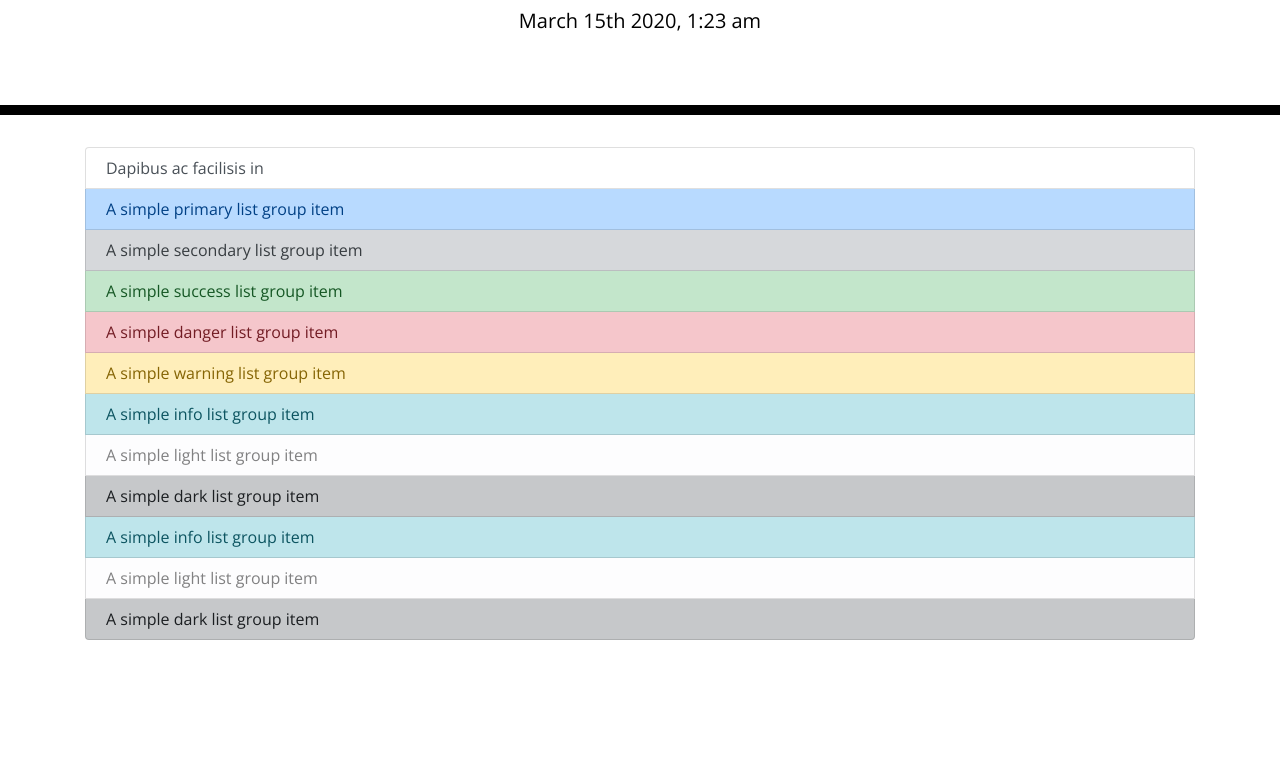
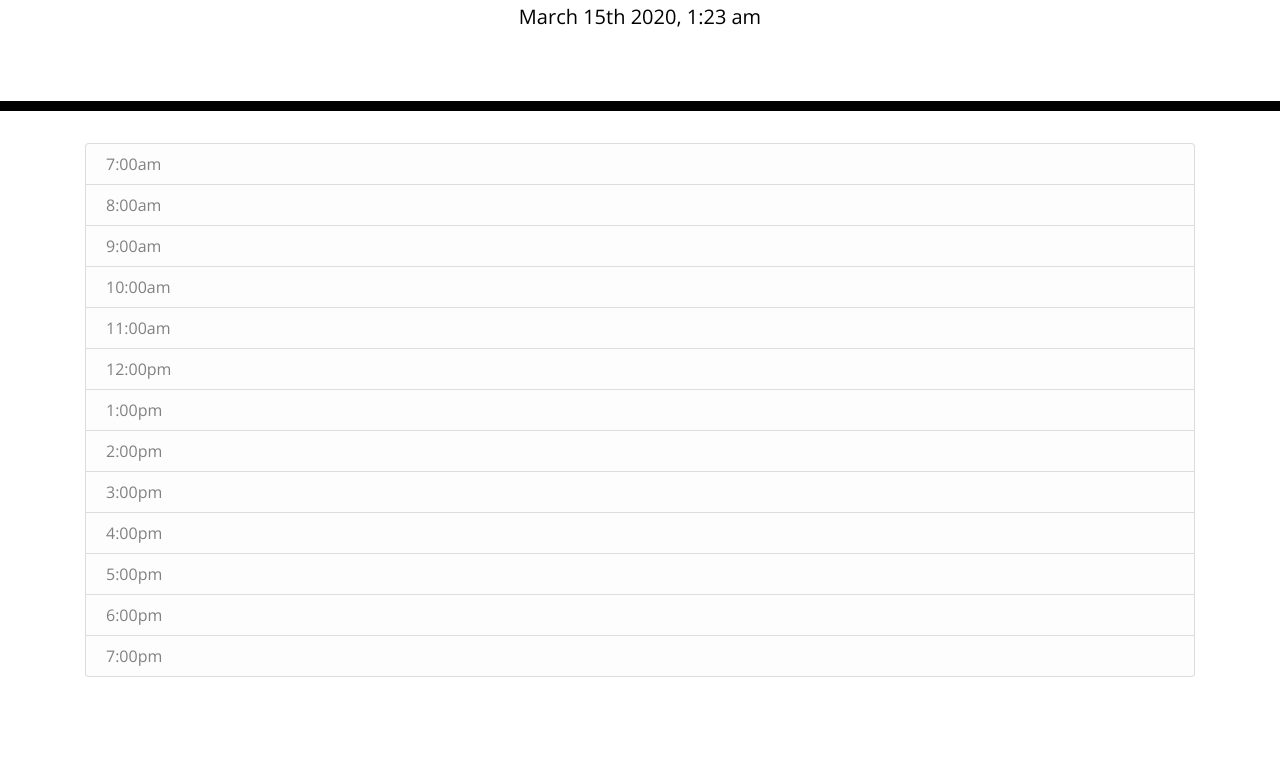
Before and after one commit to KenWilliams74/Workday-Scheduler, a plain HTML site: page index.html in a window 1280 px wide. Shown: the part 185-942 px from the top of the page. Before the commit the page ends 825 px from the top, so only its background shows below. Drawn offline with nearby package versions, Linux system fonts and the light colour scheme.

Commit message:
Committing at save point.

```diff
--- a/index.html
+++ b/index.html
@@ -20,55 +20,64 @@
 <body>
     <header class="jumbotron">
         <h1 class="display-3">Work Day Scheduler</h1>
-        <p class="lead">A simple calendar app for scheduling your work day</p>
+        <h4 class="lead">A simple calendar app for scheduling your work day</h4>
         <h2 id="currentDay" class="lead"></h2>
     </header>
+
     <div class="container">
         <!-- Timeblocks go here -->
         <div class="list-group">
-            <a href="#" class="list-group-item list-group-item-action">Dapibus ac facilisis in</a>
+            <p>
+                <a href="#" id= "7" class="timestamp list-group-item list-group-item-action list-group-item-light">7:00am</a>
+                <a href="#" id= "7" class="timestamp list-group-item list-group-item-action list-group-item-light">8:00am</a>
+                <a href="#" id= "7" class="timestamp list-group-item list-group-item-action list-group-item-light">9:00am</a>
+                <a href="#" id= "7" class="timestamp list-group-item list-group-item-action list-group-item-light">10:00am</a>
+                <a href="#" id= "7" class="timestamp list-group-item list-group-item-action list-group-item-light">11:00am</a>
+                <a href="#" id= "7" class="timestamp list-group-item list-group-item-action list-group-item-light">12:00pm</a>
+                <a href="#" id= "7"class="timestamp list-group-item list-group-item-action list-group-item-light">1:00pm</a>
+                <a href="#" id= "7" class="timestamp list-group-item list-group-item-action list-group-item-light">2:00pm</a>
+                <a href="#" id= "7" class="timestamp list-group-item list-group-item-action list-group-item-light">3:00pm</a>
+                <a href="#" class="timestamp list-group-item list-group-item-action list-group-item-light">4:00pm</a>
+                <a href="#" class="timestamp list-group-item list-group-item-action list-group-item-light">5:00pm</a>
+                <a href="#" class="timestamp list-group-item list-group-item-action list-group-item-light">6:00pm</a>
+                <a href="#" class="timestamp list-group-item list-group-item-action list-group-item-light">7:00pm</a>
 
 
-            <a href="#" class="list-group-item list-group-item-action list-group-item-primary">A simple primary list
-                group item</a>
-            <a href="#" class="list-group-item list-group-item-action list-group-item-secondary">A simple secondary list
-                group item</a>
-            <a href="#" class="list-group-item list-group-item-action list-group-item-success">A simple success list
-                group item</a>
-            <a href="#" class="list-group-item list-group-item-action list-group-item-danger">A simple danger list group
-                item</a>
-            <a href="#" class="list-group-item list-group-item-action list-group-item-warning">A simple warning list
-                group item</a>
-            <a href="#" class="list-group-item list-group-item-action list-group-item-info">A simple info list group
-                item</a>
-            <a href="#" class="list-group-item list-group-item-action list-group-item-light">A simple light list group
-                item</a>
-            <a href="#" class="list-group-item list-group-item-action list-group-item-dark">A simple dark list group
-                item</a>
-            <a href="#" class="list-group-item list-group-item-action list-group-item-info">A simple info list group
-                item</a>
-            <a href="#" class="list-group-item list-group-item-action list-group-item-light">A simple light list group
-                item</a>
-            <a href="#" class="list-group-item list-group-item-action list-group-item-dark">A simple dark list group
-                item</a>
+            </p>
         </div>
     </div>
 
-    <script>
+    <script type="text/javascript">
+        $(document).ready(function () {
             // <!-- GIVEN I am using a daily planner to create a schedule
             // WHEN I open the planner
             // THEN the current day is displayed at the top of the calendar
             $("#currentDay").text(moment().format('MMMM Do YYYY, h:mm a'));
-        console.log(moment())
+            var currentTime = parseInt(moment().format("h:mm"));
+            console.log(currentTime);
+
 
             // WHEN I scroll down
             // THEN I am presented with timeblocks for standard business hours
-
             // WHEN I view the timeblocks for that day
             // THEN each timeblock is color coded to indicate whether it is in the past, present, or future
+            var myElements = $(".timestamp");
+            var plannerTime = parseInt(myElements[0].text)
+            console.log(plannerTime);
+
+
+            $(".timestamp").on("click", function () {
+                var i = myElements[0].innerHtml
+                console.log(myElements[0].innerHTML)
+
+            });
+
+
+
 
             // WHEN I click into a timeblock
             // THEN I can enter an event
+
 
             // WHEN I click the save button for that timeblock
             // THEN the text for that event is saved in local storage
@@ -76,6 +85,11 @@
             // WHEN I refresh the page
             // THEN the saved events persist -->
 
+
+
+        });
+
+
     </script>
     <script src="https://code.jquery.com/jquery-3.4.1.min.js"></script>
 </body>
--- a/style.css
+++ b/style.css
@@ -19,6 +19,10 @@ body {
     color: black;
     border-radius: 0;
     border-bottom: 10px solid black;
+  }
+
+  .container {
+    margin-bottom: 5%;
   }
 
   .description{
```
Lines whose indentation alone changed are shown as unchanged.
